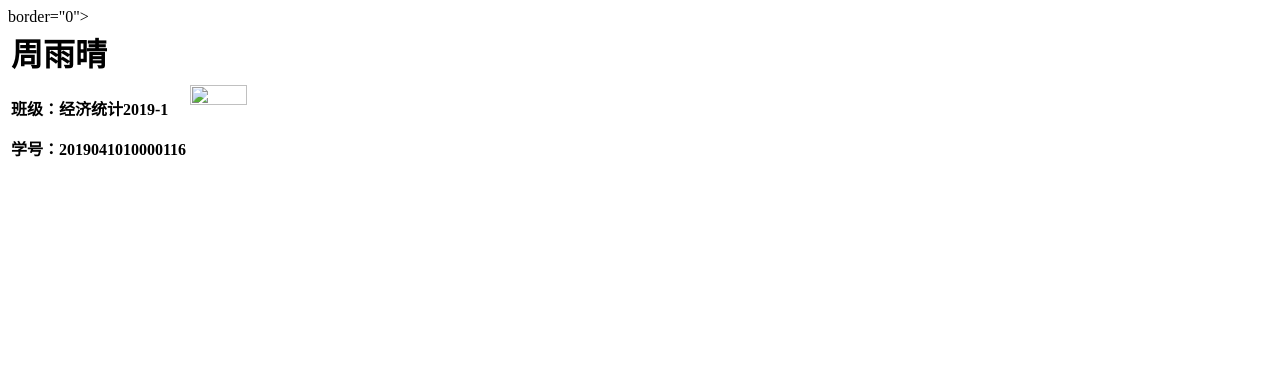
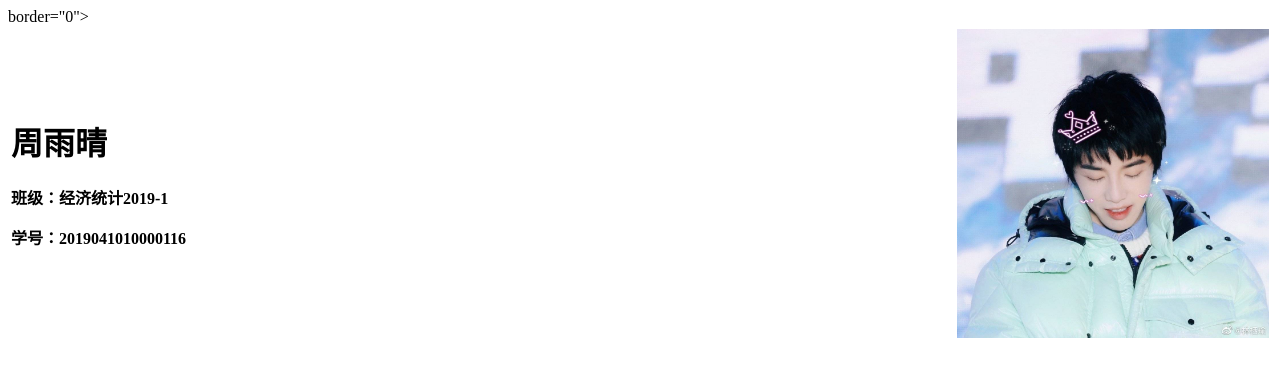
Before and after one commit to pidanshourouz/pidanshourouz.github.io, a plain HTML site: page index.html in a window 1280 px wide. Drawn offline with Linux system fonts and the light colour scheme.

Commit message:
Update index.html

```diff
--- a/index.html
+++ b/index.html
@@ -6,7 +6,7 @@
       <p><b>学号：2019041010000116</b></p>
     </td>
     <td width="25%">
-      <img src="" width="100%">
+      <img src="/QQ图片20210108223248.jpg" width="100%">
     </td>
   </tr>
 </table>
```
